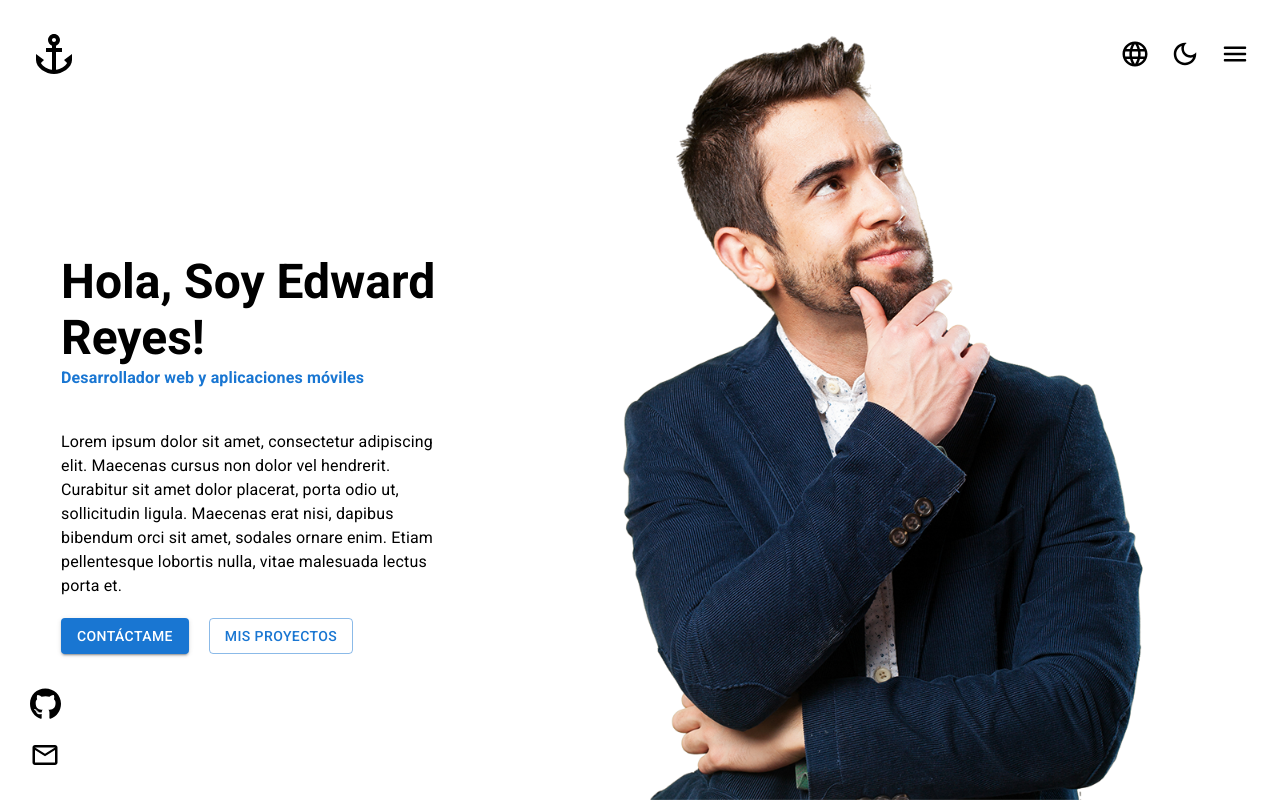
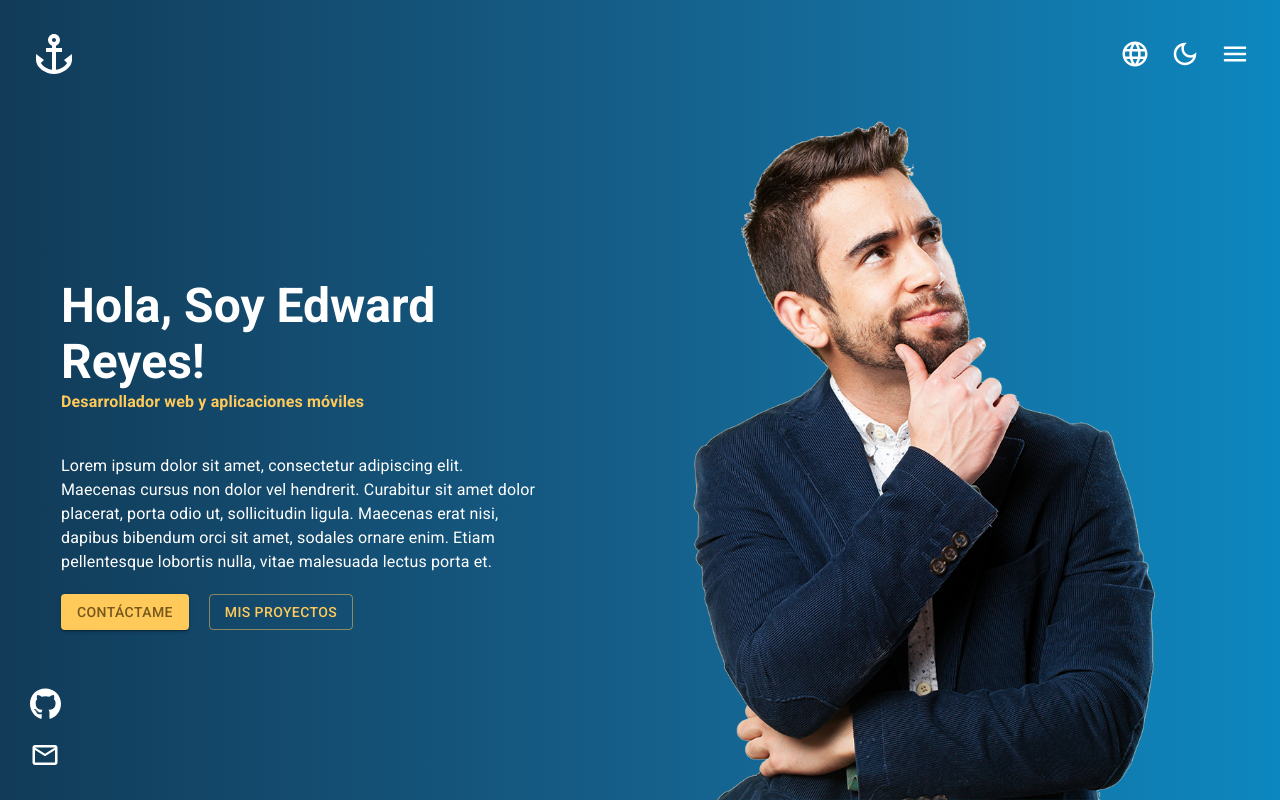
Before and after one commit to Edwardreyessp/my-web-page, a React (Vite) app: page / in a window 1280 px wide. Shown: the top 802 px of the page. Built offline with nearby package versions, Linux system fonts and the light colour scheme.

Commit message:
feat: Theme provider

```diff
--- a/src/Home.jsx
+++ b/src/Home.jsx
@@ -1,19 +1,39 @@
-import Navbar from './components/Navbar';
-import { Box, Button, Stack, Typography } from '@mui/material';
+import { Box, Button, Stack, ThemeProvider, Typography } from '@mui/material';
 import { FontAwesomeIcon } from '@fortawesome/react-fontawesome';
 import { faGithub } from '@fortawesome/free-brands-svg-icons';
 import EmailOutlinedIcon from '@mui/icons-material/EmailOutlined';
 import persona from './assets/persona.png';
+import { useTheme } from './hooks/Palette';
 
 const Home = () => {
+  const { theme } = useTheme();
   return (
+    <ThemeProvider theme={theme}>
       <Box>
+        <MainPage />
+        <Box p={'90px'}>
+          <Box className='main-projects'>
+            <Typography variant='h5' sx={{ fontWeight: 'bold' }}>
+              Mis proyectos más destacados
+            </Typography>
+          </Box>
+        </Box>
+      </Box>
+    </ThemeProvider>
+  );
+};
+
+const MainPage = () => {
+  const { theme } = useTheme();
+  return (
     <Box
       sx={{
         display: 'flex',
         height: 'calc(100vh - 108px)',
         pt: '108px',
         px: '30px',
+        background:
+          'linear-gradient(to right, #113b58, #144d71, #155f8a, #1473a4, #0c87bf)',
       }}
     >
       <Box
@@ -25,8 +45,14 @@ const Home = () => {
           pb: '30px',
         }}
       >
-          <FontAwesomeIcon icon={faGithub} size='2x' />
-          <EmailOutlinedIcon sx={{ fontSize: '30px' }} />
+        <FontAwesomeIcon
+          icon={faGithub}
+          size='2x'
+          color={theme.palette.primary.contrastText}
+        />
+        <EmailOutlinedIcon
+          sx={{ fontSize: '30px', color: 'primary.contrastText' }}
+        />
       </Box>
       <Box
         sx={{
@@ -36,15 +62,20 @@ const Home = () => {
         }}
       >
         <Stack sx={{ justifyContent: 'center' }}>
-            <Typography variant='h3' sx={{ fontWeight: 'bold' }}>
+          <Typography
+            variant='h3'
+            color='primary.contrastText'
+            sx={{ fontWeight: 'bold' }}
+          >
             Hola, Soy Edward Reyes!
           </Typography>
-            <Typography
-              sx={{ fontWeight: 'bold', color: 'primary.main', mb: '40px' }}
-            >
+          <Typography color='secondary' sx={{ fontWeight: 'bold', mb: '40px' }}>
             Desarrollador web y aplicaciones móviles
           </Typography>
-            <Typography sx={{ maxWidth: '540px', mb: '20px' }}>
+          <Typography
+            color='primary.contrastText'
+            sx={{ maxWidth: '540px', mb: '20px' }}
+          >
             Lorem ipsum dolor sit amet, consectetur adipiscing elit. Maecenas
             cursus non dolor vel hendrerit. Curabitur sit amet dolor placerat,
             porta odio ut, sollicitudin ligula. Maecenas erat nisi, dapibus
@@ -52,8 +83,12 @@ const Home = () => {
             lobortis nulla, vitae malesuada lectus porta et.
           </Typography>
           <Box sx={{ display: 'flex', gap: '20px' }}>
-              <Button variant='contained'>Contáctame</Button>
-              <Button variant='outlined'>Mis proyectos</Button>
+            <Button variant='contained' color='secondary'>
+              Contáctame
+            </Button>
+            <Button variant='outlined' color='secondary'>
+              Mis proyectos
+            </Button>
           </Box>
         </Stack>
         <Box sx={{ display: 'flex', alignItems: 'end' }}>
@@ -61,16 +96,8 @@ const Home = () => {
             src={persona}
             alt={'Me'}
             loading='lazy'
-              style={{ width: '800px', height: '806px', alignItems: 'end' }}
+            style={{ width: '800px', maxWidth: '100%', alignItems: 'end' }}
           />
-          </Box>
-        </Box>
-      </Box>
-      <Box p={'90px'}>
-        <Box className='main-projects'>
-          <Typography variant='h5' sx={{ fontWeight: 'bold' }}>
-            Mis proyectos más destacados
-          </Typography>
         </Box>
       </Box>
     </Box>
--- a/src/components/Navbar.jsx
+++ b/src/components/Navbar.jsx
@@ -1,21 +1,35 @@
-import { Box } from '@mui/material';
+import { Box, ThemeProvider } from '@mui/material';
 import MenuRoundedIcon from '@mui/icons-material/MenuRounded';
 import AnchorOutlinedIcon from '@mui/icons-material/AnchorOutlined';
 import DarkModeOutlinedIcon from '@mui/icons-material/DarkModeOutlined';
 import LanguageOutlinedIcon from '@mui/icons-material/LanguageOutlined';
+import { useTheme } from '../hooks/Palette';
 
 const Navbar = () => {
+  const { theme } = useTheme();
   return (
-    <Box sx={{ position: 'fixed', width: '100%' }}>
-      <Box sx={{ display: 'flex', justifyContent: 'space-between', p: '30px' }}>
-        <AnchorOutlinedIcon sx={{ fontSize: '48px' }} />
-        <Box sx={{ display: 'flex', gap: '20px', alignItems: 'center' }}>
-          <LanguageOutlinedIcon sx={{ fontSize: '30px' }} />
-          <DarkModeOutlinedIcon sx={{ fontSize: '30px' }} />
-          <MenuRoundedIcon sx={{ fontSize: '30px' }} />
+    <ThemeProvider theme={theme}>
+      <Box sx={{ position: 'fixed', width: '100%' }}>
+        <Box
+          sx={{ display: 'flex', justifyContent: 'space-between', p: '30px' }}
+        >
+          <AnchorOutlinedIcon
+            sx={{ fontSize: '48px', color: 'primary.contrastText' }}
+          />
+          <Box sx={{ display: 'flex', gap: '20px', alignItems: 'center' }}>
+            <LanguageOutlinedIcon
+              sx={{ fontSize: '30px', color: 'primary.contrastText' }}
+            />
+            <DarkModeOutlinedIcon
+              sx={{ fontSize: '30px', color: 'primary.contrastText' }}
+            />
+            <MenuRoundedIcon
+              sx={{ fontSize: '30px', color: 'primary.contrastText' }}
+            />
+          </Box>
         </Box>
       </Box>
-    </Box>
+    </ThemeProvider>
   );
 };
 
--- /dev/null
+++ b/src/hooks/Palette.jsx
@@ -0,0 +1,34 @@
+import { useContext } from 'react';
+import { createContext } from 'react';
+import { createTheme } from '@mui/material/styles';
+
+const themeContext = createContext();
+
+export const useTheme = () => {
+  const context = useContext(themeContext);
+  if (!context) throw new Error('There is not theme provider');
+  return context;
+};
+
+export const MyThemeProvider = ({ children }) => {
+  const theme = createTheme({
+    palette: {
+      primary: {
+        light: '#4dabf5',
+        main: '#1192ee',
+        dark: '#0d6bb3',
+        contrastText: '#fff',
+      },
+      secondary: {
+        light: '#fffd82',
+        main: '#ffca59',
+        dark: '#c79b3e',
+        contrastText: '#76581c',
+      },
+    },
+  });
+
+  return (
+    <themeContext.Provider value={{ theme }}>{children}</themeContext.Provider>
+  );
+};
--- a/src/main.css
+++ b/src/main.css
@@ -1,10 +1,10 @@
-/* :root {
+:root {
   font-synthesis: none;
   text-rendering: optimizeLegibility;
   -webkit-font-smoothing: antialiased;
   -moz-osx-font-smoothing: grayscale;
   -webkit-text-size-adjust: 100%;
-} */
+}
 
 body {
   padding: 0;
--- a/src/main.jsx
+++ b/src/main.jsx
@@ -8,14 +8,17 @@ import '@fontsource/roboto/300.css';
 import '@fontsource/roboto/400.css';
 import '@fontsource/roboto/500.css';
 import '@fontsource/roboto/700.css';
+import { MyThemeProvider } from './hooks/Palette';
 
 ReactDOM.createRoot(document.getElementById('root')).render(
   <React.StrictMode>
     <BrowserRouter>
-      <Navbar />
-      <Routes>
-        <Route path='/' element={<Home />} />
-      </Routes>
+      <MyThemeProvider>
+        <Navbar />
+        <Routes>
+          <Route path='/' element={<Home />} />
+        </Routes>
+      </MyThemeProvider>
     </BrowserRouter>
   </React.StrictMode>
 );
```
Lines whose indentation alone changed are shown as unchanged.
